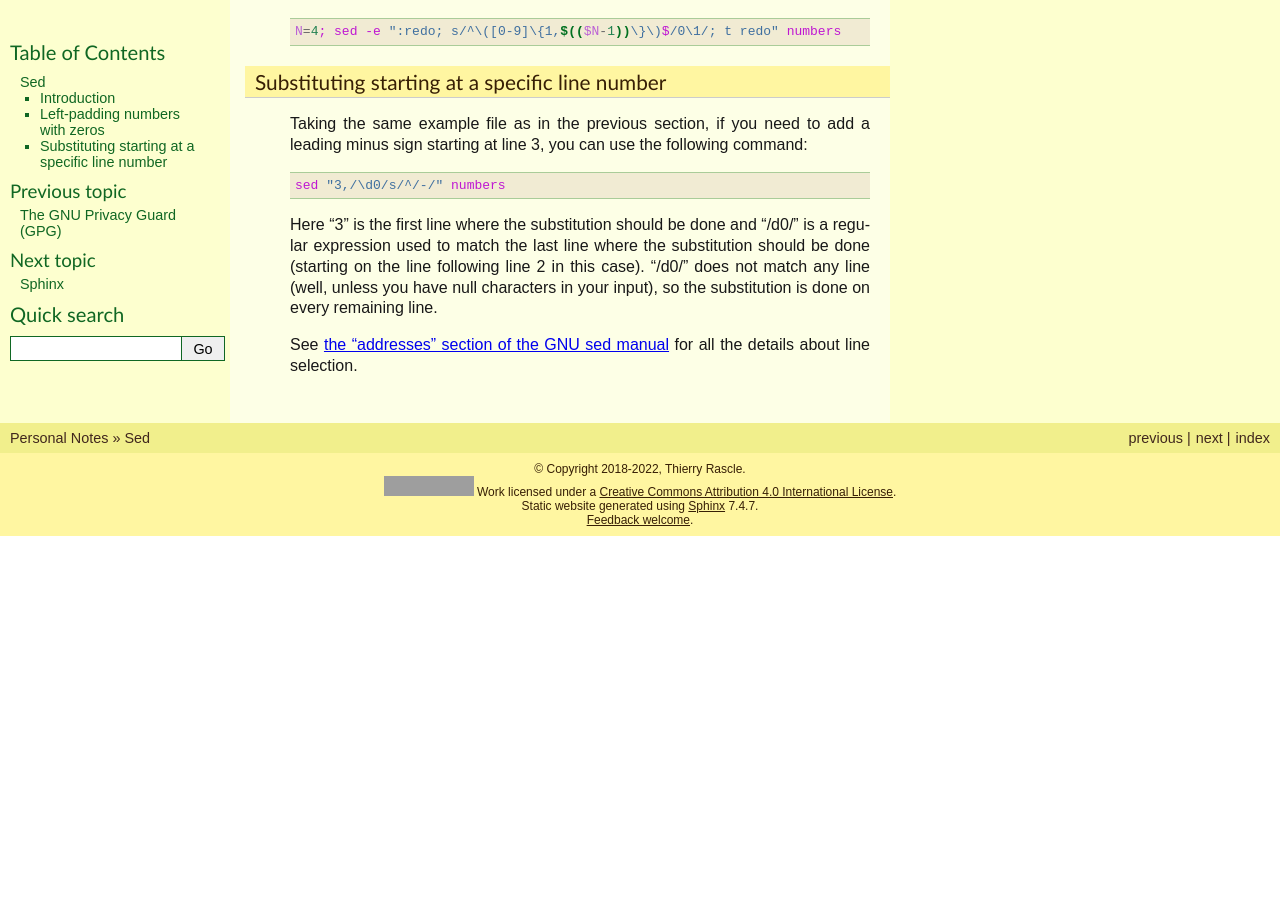
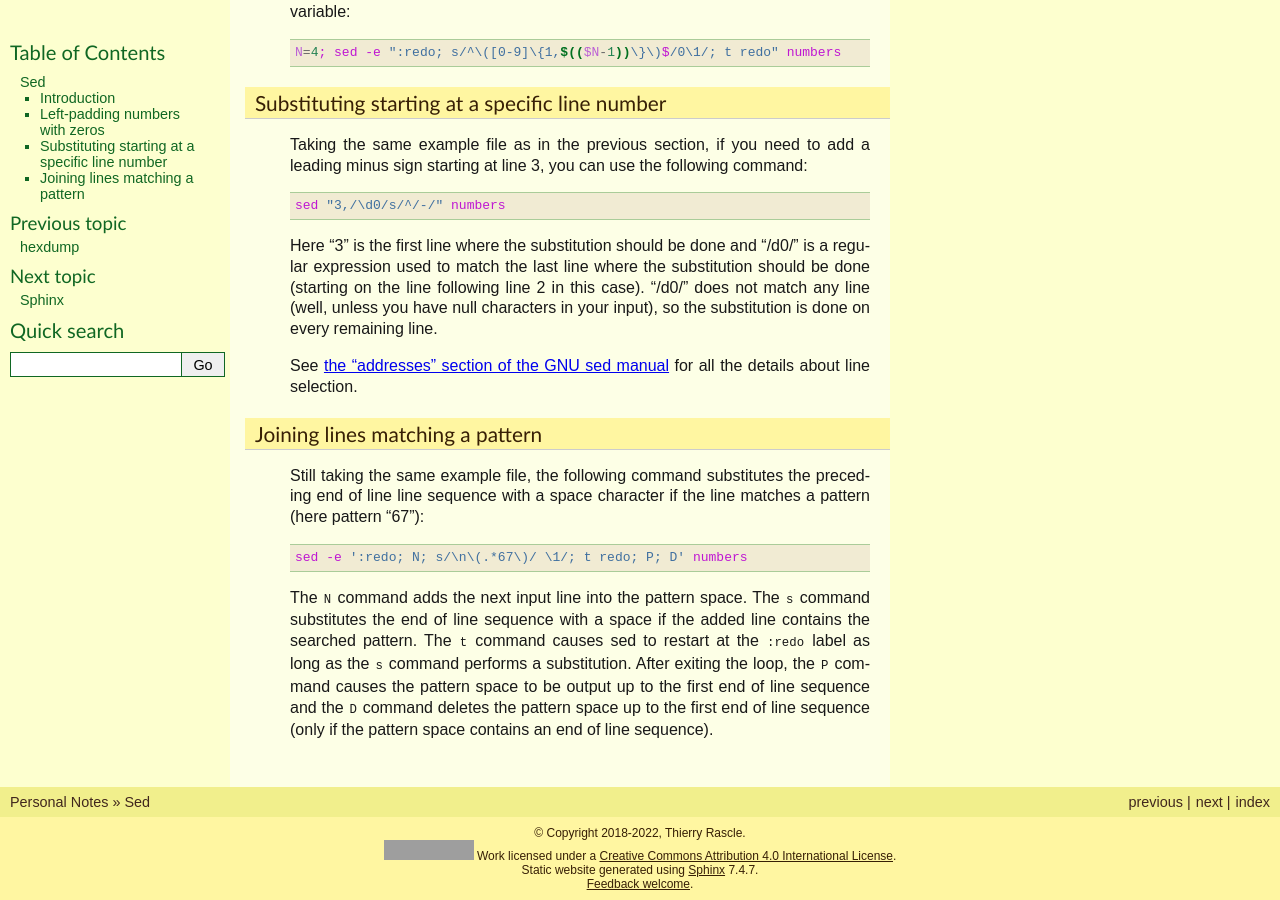
Before and after one commit to thierr26/thierr26_personal_notes_sphinx_sources, a Sphinx documentation site: the page built from source/sed.rst, in a window 1280 px wide and 900 px high, scrolled down 802 px. Built offline with Sphinx 7.4.7, drawn with Linux system fonts in a browser that asks for light colours; before the commit the page ends 1338 px from its top, so only the background shows below that; some of the changed text lies outside the part shown; grey boxes are pictures that could not be loaded.

Commit message:
Grow sed page, add hexdump page.

```diff
--- a/source/index.rst
+++ b/source/index.rst
@@ -19,6 +19,7 @@ Personal Notes
   external_usb_drives
   git
   gnu_privacy_guard
+  hexdump
   sed
   sphinx
   reminder
--- a/source/sed.rst
+++ b/source/sed.rst
@@ -75,3 +75,28 @@ substitution is done on every remaining line.
 See `the "addresses" section of the GNU sed manual
 <https://www.gnu.org/software/sed/manual/html_node/sed-addresses.html#sed-addresses>`_
 for all the details about line selection.
+
+
+Joining lines matching a pattern
+--------------------------------
+
+.. index::
+  pair: sed commands; N
+  pair: sed commands; t
+  pair: sed commands; P
+  pair: sed commands; D
+
+Still taking the same example file, the following command substitutes the
+preceding end of line line sequence with a space character if the line matches
+a pattern (here pattern "67")::
+
+  sed -e ':redo; N; s/\n\(.*67\)/ \1/; t redo; P; D' numbers
+
+The ``N`` command adds the next input line into the pattern space. The ``s``
+command substitutes the end of line sequence with a space if the added line
+contains the searched pattern. The ``t`` command causes sed to restart at the
+``:redo`` label as long as the ``s`` command performs a substitution. After
+exiting the loop, the ``P`` command causes the pattern space to be output up to
+the first end of line sequence and the ``D`` command deletes the pattern space
+up to the first end of line sequence (only if the pattern space contains an end
+of line sequence).
```
Also changed, not shown: source/hexdump.rst (added, +39 -0 lines).
